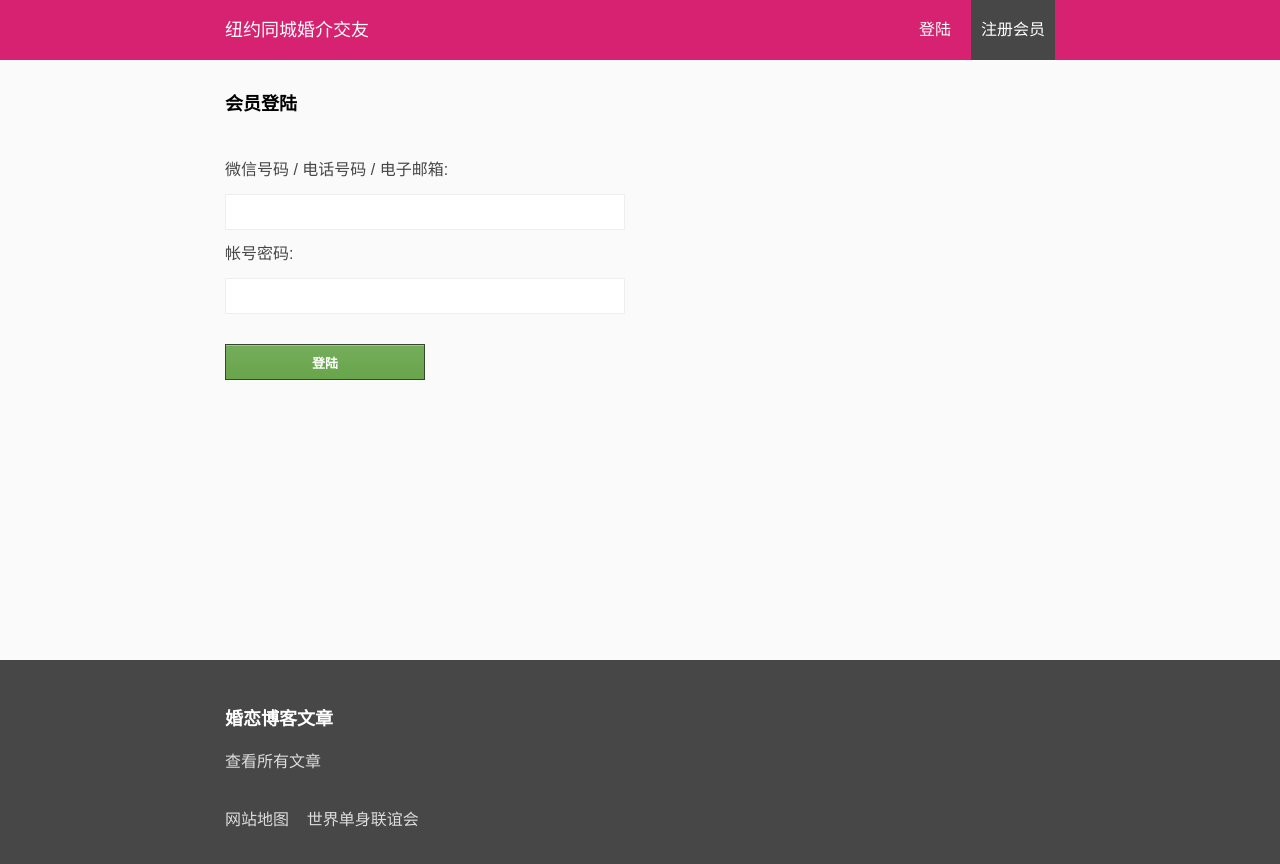
After one commit to howareyoucolin/fls-date, a PHP site: template views/page-login.php in a window 1280 px wide. The commit adds this page. Run offline with PHP 8.4, Linux system fonts and the light colour scheme; the template is opened without the code that fills it, so the values that code supplies are empty; a stand-in replaces the project's code that opens the database connection; some libraries are stand-ins or nearby versions.

Commit message:
create login page

```diff
--- a/assets/css/css.php
+++ b/assets/css/css.php
@@ -53,7 +53,8 @@ b.focus{color:<?php echo $themeColor;?>;}
 .container{width:860px;max-width:100%;margin:0 auto;padding:0 15px;box-sizing:border-box;}
 .header{height:60px;line-height:60px;background:<?php echo $themeColor;?>;color:#FFF;}
 .header a{color:#FFF;text-decoration:none;}
-.header h1 a{float:left;}
+.header h1 a{float:left;font-weight:normal;}
+.header .signin{float:right;line-height:60px;color:#FFF;padding:0 10px;margin-right:10px;}
 .header .signup{float:right;line-height:60px;background:<?php echo $lightBlack;?>;color:#FFF;padding:0 10px;}
 .main{margin:30px 0;min-height:65vh;}
 .breadcrum{margin-bottom:25px;font-size:14px;}
@@ -81,6 +82,7 @@ b.focus{color:<?php echo $themeColor;?>;}
 .footer a{color:<?php echo $lightGray;?>;text-decoration:none;}
 @media only screen and (max-width: 680px) {
 	.header .signup{margin-right:-15px;}
+	.header .signup span{display:none;}
 	.highlight .profile{max-width:100%;width:100%;float:none;margin:0;}
 	.highlight{padding:15px;font-size:15px;border:1px solid #F3F3F3;}
 	.member img{width:80px;float:left;margin:0 10px 10px 0;}
--- a/routes.php
+++ b/routes.php
@@ -45,6 +45,10 @@ switch( $uri ){
 		$route->render( 'profile-update' );
 		break;
 
+	case preg_match('/^login$/', $uri) ? $uri : !$uri :
+		$route->render( 'login' );
+		break;
+
 	default:
 		$route->render( '404' );
 		break;
--- /dev/null
+++ b/views/page-login.php
@@ -0,0 +1,39 @@
+<!DOCTYPE html>
+<html lang="zh">
+<head>
+	<?php include( ROOT_PATH . '/views/part-head.php' );?>
+	<style>
+	input[type=text],input[type=password]{box-sizing:border-box;border:1px solid #EEE;padding:5px;height:36px;outline:0;max-width:400px;width:100%;line-height:24px;}
+	input[type=submit]{width:200px;height:36px;margin-top:20px;}
+	@media only screen and (max-width: 680px){
+		input[type=submit]{width:100%;}
+	}
+	</style>
+</head>
+<body>
+	<?php include( ROOT_PATH . '/views/part-header.php' );?>
+	<div class="main">
+		<div class="container">
+
+			<h2>会员登陆</h2>
+
+			<p>&nbsp;</p>
+
+			<!--<div id="err-msg" class="panel-error"></div>-->
+
+			<form id="form-login" action="" method="post">
+
+				<p class="label">微信号码 / 电话号码 / 电子邮箱:</p>
+				<p><input type="text" name="username" /></p>
+
+				<p class="label">帐号密码:</p>
+				<p><input type="password" name="password" /></p>
+
+				<p><input name="submit" type="submit" class="btn" value="登陆" /></p>
+
+			</form>
+
+		</div>
+	</div>
+	<?php include( ROOT_PATH . '/views/part-footer.php' );?>
+</body>
--- a/views/part-header.php
+++ b/views/part-header.php
@@ -1,6 +1,7 @@
 <div class="header">
 	<div class="container">
 		<h1><a href="<?php echo SITE_URL;?>">纽约同城婚介交友</a></h1>
-		<a class="signup" href="<?php echo SITE_URL;?>/signup">注册会员</a>
+		<a class="signup" href="<?php echo SITE_URL;?>/signup">注册<span>会员</span></a>
+		<a class="signin" href="<?php echo SITE_URL;?>/login">登陆</a>
 	</div>
 </div>
```
Also changed, not shown: actions/signup.php (+4 -3 lines), controllers/login.php (added, +16 -0 lines).
